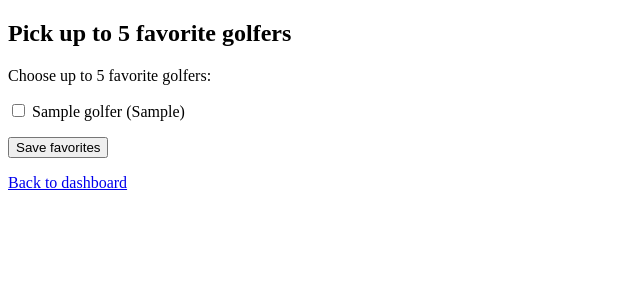
After one commit to oboyle3/StandardIrishman, a Django app: template golf/templates/manage_favorites.html in a window 1280 px wide. The commit adds this page. Shown: the top 300 px of the page, without its empty margins (0-640 px from the left). Run offline with Django 5.2, Linux system fonts and the light colour scheme; the template is opened without the code that fills it: values that come from a table or form of the project are taken from there, others are empty; tables that the repository leaves empty hold one stand-in row (values such as "Sample post").

Commit message:
simple change

```diff
--- /dev/null
+++ b/golf/forms.py
@@ -0,0 +1,16 @@
+from django import forms
+from .models import Golfer
+
+class FavoritesForm(forms.Form):
+    golfers = forms.ModelMultipleChoiceField(
+        queryset=Golfer.objects.order_by('name'),
+        widget=forms.CheckboxSelectMultiple,
+        required=False,
+        label="Choose up to 5 favorite golfers"
+    )
+
+    def clean_golfers(self):
+        golfers = self.cleaned_data.get('golfers')
+        if golfers and len(golfers) > 5:
+            raise forms.ValidationError("You can select at most 5 favorite golfers.")
+        return golfers
--- a/golf/models.py
+++ b/golf/models.py
@@ -1,6 +1,6 @@
 from django.db import models
+from django.contrib.auth.models import User
 
-# Create your models here.
 from django.conf import settings
 
 
@@ -10,6 +10,27 @@ class Golfer(models.Model):
 
     def __str__(self):
         return f"{self.name} ({self.country})"
+
+User.add_to_class(
+    'favorite_golfers',
+    models.ManyToManyField(Golfer, blank=True, related_name='fans')
+)
+
+
+
+
+
+
+
+
+
+
+
+
+
+
+
+
 
 class UserFavorite(models.Model):
     user = models.ForeignKey(settings.AUTH_USER_MODEL, on_delete=models.CASCADE, related_name='favorite_links')
--- /dev/null
+++ b/golf/templates/manage_favorites.html
@@ -0,0 +1,13 @@
+<!doctype html>
+<html>
+  <head><meta charset="utf-8"><title>Manage Favorites</title></head>
+  <body>
+    <h2>Pick up to 5 favorite golfers</h2>
+    <form method="post">
+      {% csrf_token %}
+      {{ form.as_p }}
+      <button type="submit">Save favorites</button>
+    </form>
+    <p><a href="{% url 'dashboard' %}">Back to dashboard</a></p>
+  </body>
+</html>
```
Also changed, not shown: golf/templates/dashboard.html (+22 -0 lines), golf/views.py (+8 -2 lines).
